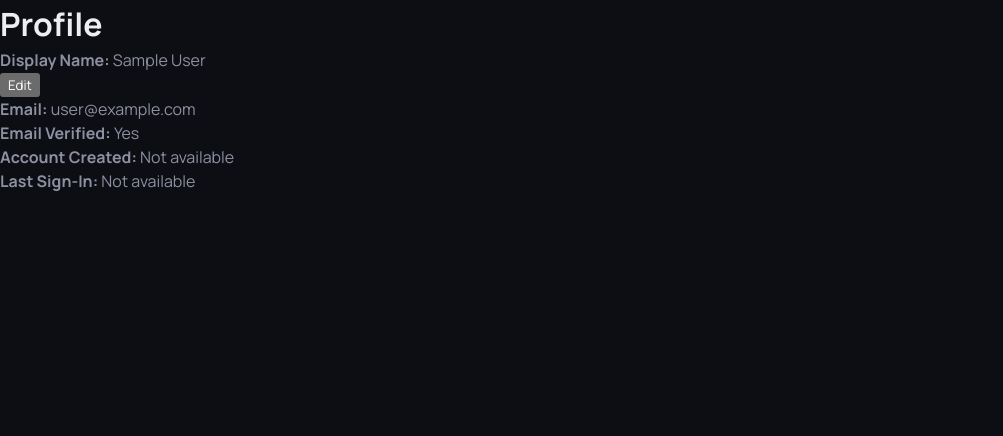
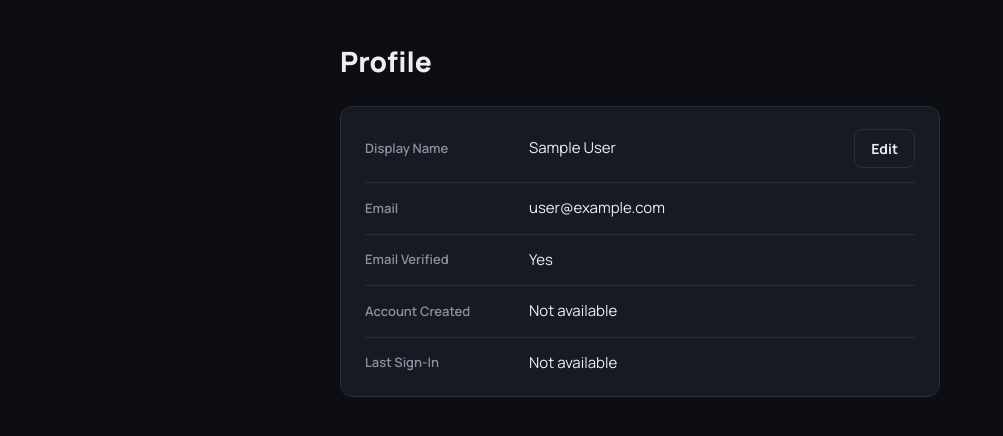
Before and after one commit to Sarah367/CPSC-491-Bet-Application, a React (Vite) app in the folder frontend/: page /profile in a window 1280 px wide. Shown: the top 436 px of the page, without its empty margins (0-1003 px from the left). Built offline with nearby package versions, Linux system fonts and the light colour scheme; no server answers; sample sign-in values are in the browser's storage.

Commit message:
Chore: Style Profile page with shared design system

```diff
--- /dev/null
+++ b/frontend/src/pages/ProfilePage.css
@@ -0,0 +1,155 @@
+.profile-page {
+    min-height: 100svh;
+    background: var(--bg);
+}
+
+.profile-main {
+    max-width: 640px;
+    margin: 0 auto;
+    padding: 40px 20px;
+}
+
+.profile-main h1 {
+    font-size: 28px;
+    font-weight: 800;
+    color: var(--text);
+    margin: 0 0 24px;
+}
+
+.profile-card {
+    background: var(--surface);
+    border: 1px solid var(--border);
+    border-radius: 12px;
+    padding: 8px 20px;
+}
+
+.profile-details {
+    margin: 0;
+}
+
+/* One label/value pair per row, separated by a thin line. */
+.profile-row {
+    display: flex;
+    flex-direction: column;
+    gap: 4px;
+    padding: 14px 0;
+    border-bottom: 1px solid var(--border);
+}
+
+.profile-row:last-child {
+    border-bottom: none;
+}
+
+.profile-row dt {
+    font-size: 13px;
+    font-weight: 600;
+    color: var(--text-muted);
+}
+
+.profile-row dd {
+    margin: 0;
+    font-size: 15px;
+    color: var(--text);
+    overflow-wrap: anywhere; /* long emails wrap instead of overflowing on phones */
+}
+
+/* Display name value with the Edit button next to it. */
+.profile-name-value {
+    display: flex;
+    align-items: center;
+    justify-content: space-between;
+    gap: 12px;
+}
+
+.profile-edit-form {
+    display: flex;
+    flex-direction: column;
+    gap: 8px;
+    padding: 14px 0;
+    border-bottom: 1px solid var(--border);
+}
+
+.profile-edit-form label {
+    font-size: 13px;
+    font-weight: 600;
+    color: var(--text-muted);
+}
+
+.profile-edit-form input {
+    width: 100%;
+    box-sizing: border-box;
+    background: var(--surface-alt);
+    border: 1px solid var(--border);
+    border-radius: 8px;
+    padding: 11px 12px;
+    font: inherit;
+    font-size: 15px;
+    color: var(--text);
+}
+
+.profile-edit-form input:focus {
+    border-color: var(--accent);
+}
+
+.profile-edit-actions {
+    display: flex;
+    gap: 10px;
+}
+
+.profile-button {
+    background: var(--accent);
+    color: var(--accent-contrast);
+    border: 1px solid var(--accent);
+    border-radius: 8px;
+    padding: 8px 16px;
+    font: inherit;
+    font-size: 14px;
+    font-weight: 700;
+    cursor: pointer;
+    white-space: nowrap;
+}
+
+.profile-button:hover:not(:disabled) {
+    opacity: 0.9;
+}
+
+.profile-button:disabled {
+    opacity: 0.55;
+    cursor: not-allowed;
+}
+
+.profile-button-secondary {
+    background: transparent;
+    color: var(--text);
+    border-color: var(--border);
+}
+
+.profile-button-secondary:hover:not(:disabled) {
+    opacity: 1;
+    border-color: var(--accent);
+}
+
+/* Colors and padding come from the shared .alert-banner in index.css. */
+.profile-alert {
+    margin: 14px 0 0;
+}
+
+@media (min-width: 600px) {
+    .profile-card {
+        padding: 8px 24px;
+    }
+
+    /* On wider screens, show labels and values side by side. */
+    .profile-row {
+        flex-direction: row;
+        align-items: center;
+    }
+
+    .profile-row dt {
+        flex: 0 0 160px;
+    }
+
+    .profile-row dd {
+        flex: 1;
+    }
+}
--- a/frontend/src/pages/ProfilePage.jsx
+++ b/frontend/src/pages/ProfilePage.jsx
@@ -2,6 +2,7 @@ import {useState} from "react";
 import {useAuth} from "../context/useAuth";
 import {Navigate} from "react-router-dom";
 import {updateDisplayName} from "../services/authService";
+import "./ProfilePage.css";
 
 function formatDate(dateString) {
     if (!dateString) {
@@ -62,31 +63,20 @@ function ProfilePage() {
     }
 
     return (
-        <div>
+        <div className="profile-page">
+            <main className="profile-main">
                 <h1>Profile</h1>
-            <p>
-                <strong>Display Name:</strong>{" "}
-                {displayName || "Not set"}
-            </p>
-            {isEditing ? (
-                <form onSubmit={handleSave}>
-                    <label htmlFor="display-name">Display name</label>
-                    <input
-                        id="display-name"
-                        value={draftName}
-                        onChange={(event) => setDraftName(event.target.value)}
-                        disabled={isSaving}
-                    />
-                    <button type="submit" disabled={isSaving}>
-                        {isSaving ? "Saving..." : "Save"}
-                    </button>
-                    <button type="button" onClick={handleCancel} disabled={isSaving}>
-                        Cancel
-                    </button>
-                </form>
-            ) : (
+
+                <section className="profile-card">
+                    <dl className="profile-details">
+                        <div className="profile-row">
+                            <dt>Display Name</dt>
+                            <dd className="profile-name-value">
+                                <span>{displayName || "Not set"}</span>
+                                {!isEditing && (
                                     <button
                                         type="button"
+                                        className="profile-button profile-button-secondary"
                                         onClick={() => {
                                             setDraftName(displayName);
                                             setError("");
@@ -96,22 +86,55 @@ function ProfilePage() {
                                         Edit
                                     </button>
                                 )}
-            {error && <p role="alert">{error}</p>}
-            <p>
-                <strong>Email:</strong> {currentUser.email ?? "Not available"}
-            </p>
-            <p>
-                <strong>Email Verified:</strong>{" "}
-                {emailVerified ? "Yes" : "No"}
-            </p>
-            <p>
-                <strong>Account Created:</strong>{" "}
-                {formatDate(currentUser.metadata?.creationTime)}
-            </p>
-            <p>
-                <strong>Last Sign-In:</strong>{" "}
-                {formatDate(currentUser.metadata?.lastSignInTime)}
-            </p>
+                            </dd>
+                        </div>
+
+                        {isEditing && (
+                            <form className="profile-edit-form" onSubmit={handleSave}>
+                                <label htmlFor="display-name">Display name</label>
+                                <input
+                                    id="display-name"
+                                    value={draftName}
+                                    onChange={(event) => setDraftName(event.target.value)}
+                                    disabled={isSaving}
+                                />
+                                <div className="profile-edit-actions">
+                                    <button type="submit" className="profile-button" disabled={isSaving}>
+                                        {isSaving ? "Saving..." : "Save"}
+                                    </button>
+                                    <button
+                                        type="button"
+                                        className="profile-button profile-button-secondary"
+                                        onClick={handleCancel}
+                                        disabled={isSaving}
+                                    >
+                                        Cancel
+                                    </button>
+                                </div>
+                            </form>
+                        )}
+
+                        {error && <p role="alert" className="alert-banner profile-alert">{error}</p>}
+
+                        <div className="profile-row">
+                            <dt>Email</dt>
+                            <dd>{currentUser.email ?? "Not available"}</dd>
+                        </div>
+                        <div className="profile-row">
+                            <dt>Email Verified</dt>
+                            <dd>{emailVerified ? "Yes" : "No"}</dd>
+                        </div>
+                        <div className="profile-row">
+                            <dt>Account Created</dt>
+                            <dd>{formatDate(currentUser.metadata?.creationTime)}</dd>
+                        </div>
+                        <div className="profile-row">
+                            <dt>Last Sign-In</dt>
+                            <dd>{formatDate(currentUser.metadata?.lastSignInTime)}</dd>
+                        </div>
+                    </dl>
+                </section>
+            </main>
         </div>
     );
 
```
Lines whose indentation alone changed are shown as unchanged.
